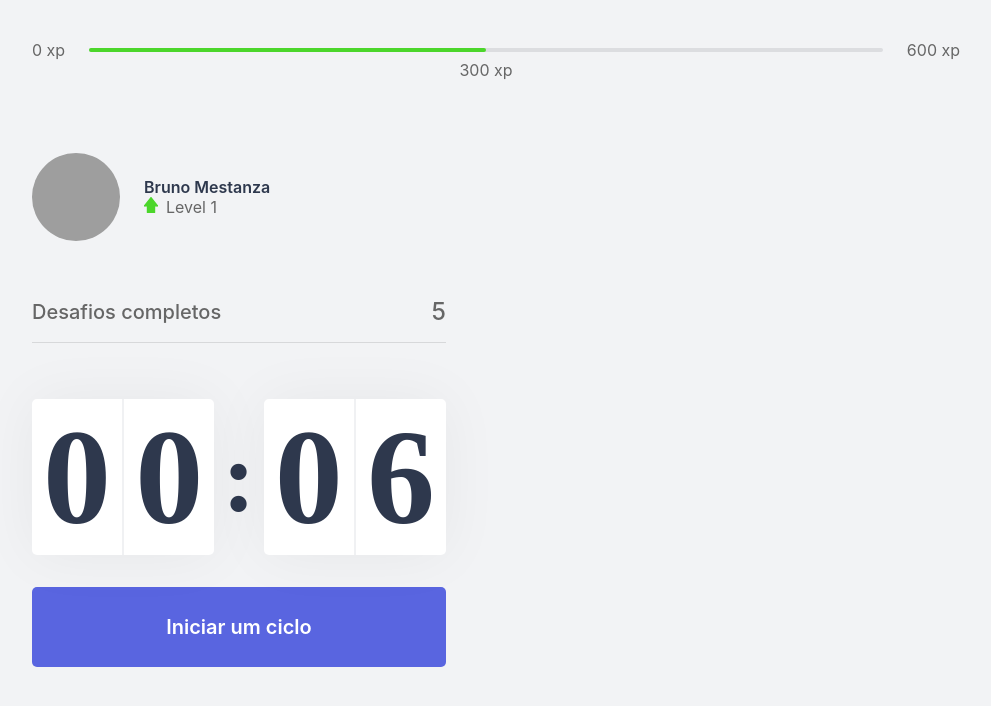
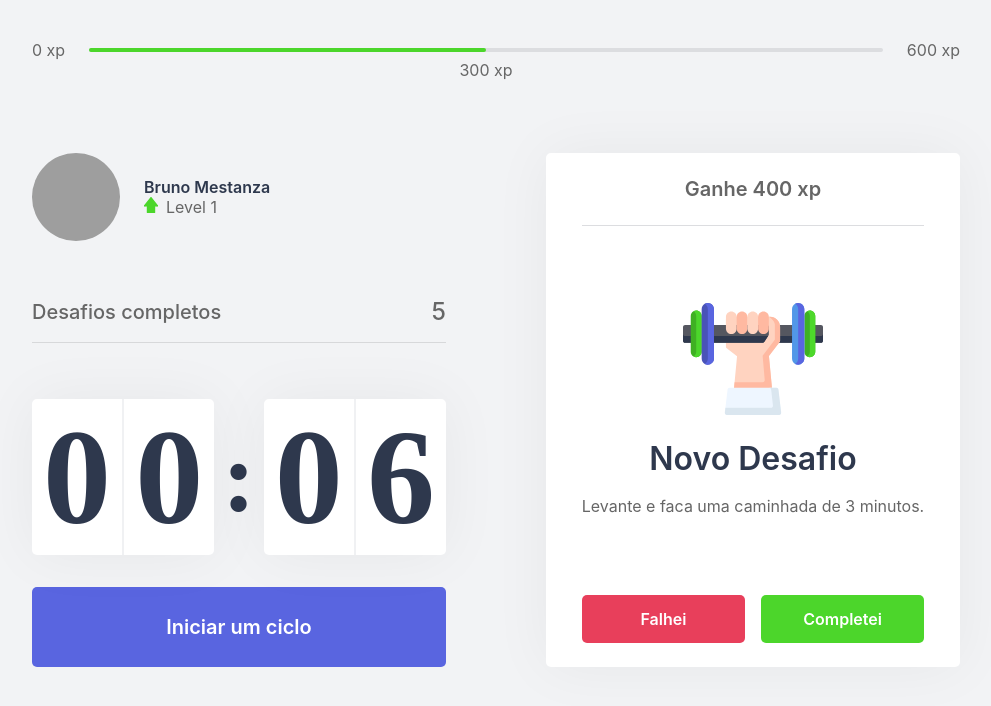
Before and after one commit to brunomestanza/moveit, a Next.js app: page / in a window 1280 px wide. Shown: the top 706 px of the page, without its empty margins (144-1135 px from the left). Built offline with nearby package versions, Linux system fonts and the light colour scheme; grey boxes are pictures that could not be loaded.

Commit message:
feat: add ChallengeBox | style: add ChallengeBox styles, updated Countdown and Home styles

```diff
--- /dev/null
+++ b/src/components/ChallengeBox.tsx
@@ -0,0 +1,41 @@
+import styles from '../styles/components/ChallengeBox.module.css';
+
+export default function ChallengeBox() {
+  const hasActiveChallenge = true;
+  return (
+    <div className={styles.challengeBoxContainer}>
+      { hasActiveChallenge ? (
+        <div className={styles.challengeActive}>
+          <header>Ganhe 400 xp</header>
+          <main>
+            <img src="icons/body.svg" alt="Desafio" />
+            <strong>Novo Desafio</strong>
+            <p>Levante e faca uma caminhada de 3 minutos.</p>
+          </main>
+          <footer>
+            <button
+              type="button"
+              className={styles.challengeFailedButton}
+            >
+              Falhei
+            </button>
+            <button
+              type="button"
+              className={styles.challengeSucceededButton}
+            >
+              Completei
+            </button>
+          </footer>
+        </div>
+      ) : (
+        <div className={styles.challengeNotActive}>
+          <strong>Finalize um ciclo para receber um desafio</strong>
+          <p>
+            <img src="icons/level-up.svg" alt="Level Up" />
+            Avance de level completando desafios.
+          </p>
+        </div>
+      )}
+    </div>
+  );
+}
--- a/src/pages/index.tsx
+++ b/src/pages/index.tsx
@@ -4,6 +4,7 @@
 import Profile from '../components/Profile';
 import CompletedChallenges from '../components/CompletedChallenges';
 import Countdown from '../components/Countdown';
+import ChallengeBox from '../components/ChallengeBox';
 
 export default function Home() {
   return (
@@ -18,6 +19,9 @@
           <CompletedChallenges />
           <Countdown />
         </div>
+        <div>
+          <ChallengeBox />
+        </div>
       </section>
     </div>
   );
--- /dev/null
+++ b/src/styles/components/ChallengeBox.module.css
@@ -0,0 +1,101 @@
+.challengeBoxContainer {
+  height: 100%;
+  background-color: var(--white);
+  border-radius: 5px;
+  box-shadow: 0 0 60px rgba(0, 0, 0, 0.05);
+  padding: 1.5rem 2rem;
+  display: flex;
+  flex-direction: column;
+  align-items: center;
+  justify-content: center;
+  text-align: center;
+}
+
+.challengeNotActive {
+  display: flex;
+  flex-direction: column;
+  align-items: center;
+}
+
+.challengeNotActive strong {
+  font-size: 1.5rem;
+  font-weight: 500;
+  line-height: 1.4;
+}
+
+.challengeNotActive p {
+  display: flex;
+  flex-direction: column;
+  align-items: center;
+  line-height: 1.4;
+  max-width: 70%;
+  margin-top: 3rem;
+}
+
+.challengeNotActive img {
+  margin-bottom: 1rem;
+}
+
+.challengeActive {
+  height: 100%;
+  display: flex;
+  flex-direction: column;
+}
+
+.challengeActive header {
+  color: var(blue);
+  font-weight: 600;
+  font-size: 1.25rem;
+  padding: 0 2rem 1.5rem;
+  border-bottom: 1px solid var(--gray-line);
+}
+
+.challengeActive main {
+  flex: 1;
+  display: flex;
+  flex-direction: column;
+  align-items: center;
+  justify-content: center;
+}
+
+.challengeActive main strong {
+  font-size: 2rem;
+  font-weight: 600;
+  color: var(--title);
+  margin: 1.5rem 0 1rem;
+}
+
+.challengeActive main p {
+  line-height: 1.5rem;
+}
+
+.challengeActive footer {
+  display: grid;
+  grid-template-columns: 1fr 1fr;
+  gap: 1rem
+}
+
+.challengeActive footer button {
+  height: 3rem;
+  display: flex;
+  align-items: center;
+  justify-content: center;
+  border: 0;
+  border-radius: 5px;
+  color: var(--white);
+  font-size: 1rem;
+  font-weight: 600;
+  transition: 0.2s;
+}
+
+.challengeActive footer button.challengeFailedButton {
+background-color: var(--red);
+}
+
+.challengeActive footer button.challengeSucceededButton {
+  background-color: var(--green);
+}
+
+.challengeActive footer button:hover {
+  filter: brightness(0.9);
+}
--- a/src/styles/components/Countdown.module.css
+++ b/src/styles/components/Countdown.module.css
@@ -69,4 +69,5 @@
   background-color: var(--white);
   color: var(--text);
   cursor: not-allowed;
+  border-bottom: 4px solid var(--green);
 }
--- a/src/styles/pages/Home.module.css
+++ b/src/styles/pages/Home.module.css
@@ -12,5 +12,5 @@
   display: grid;
   grid-template-columns: 1fr 1fr;
   gap: 6.25rem;
-  align-items: center;
+  align-content: center;
 }
```
